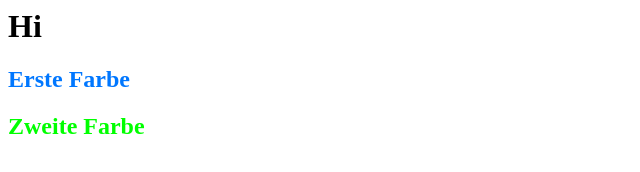
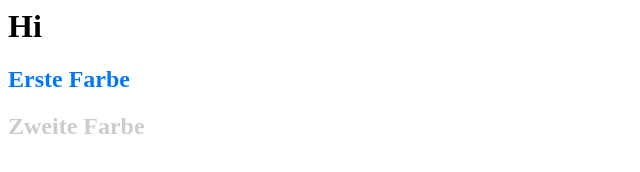
Before and after one commit to floCross/wifi-git-20181122, a plain HTML site: page index.html in a window 1280 px wide. Shown: the whole page, without its empty margins (0-640 px from the left). Drawn offline with Linux system fonts and the light colour scheme.

Commit message:
test color

```diff
--- a/index.html
+++ b/index.html
@@ -1,3 +1,3 @@
 <h1>Hi</h1>
 <h2 style="color:#07F">Erste Farbe</h2>
-<h2 style="color:#0F0">Zweite Farbe</h2>
+<h2 style="color:#CCC">Zweite Farbe</h2>
```
